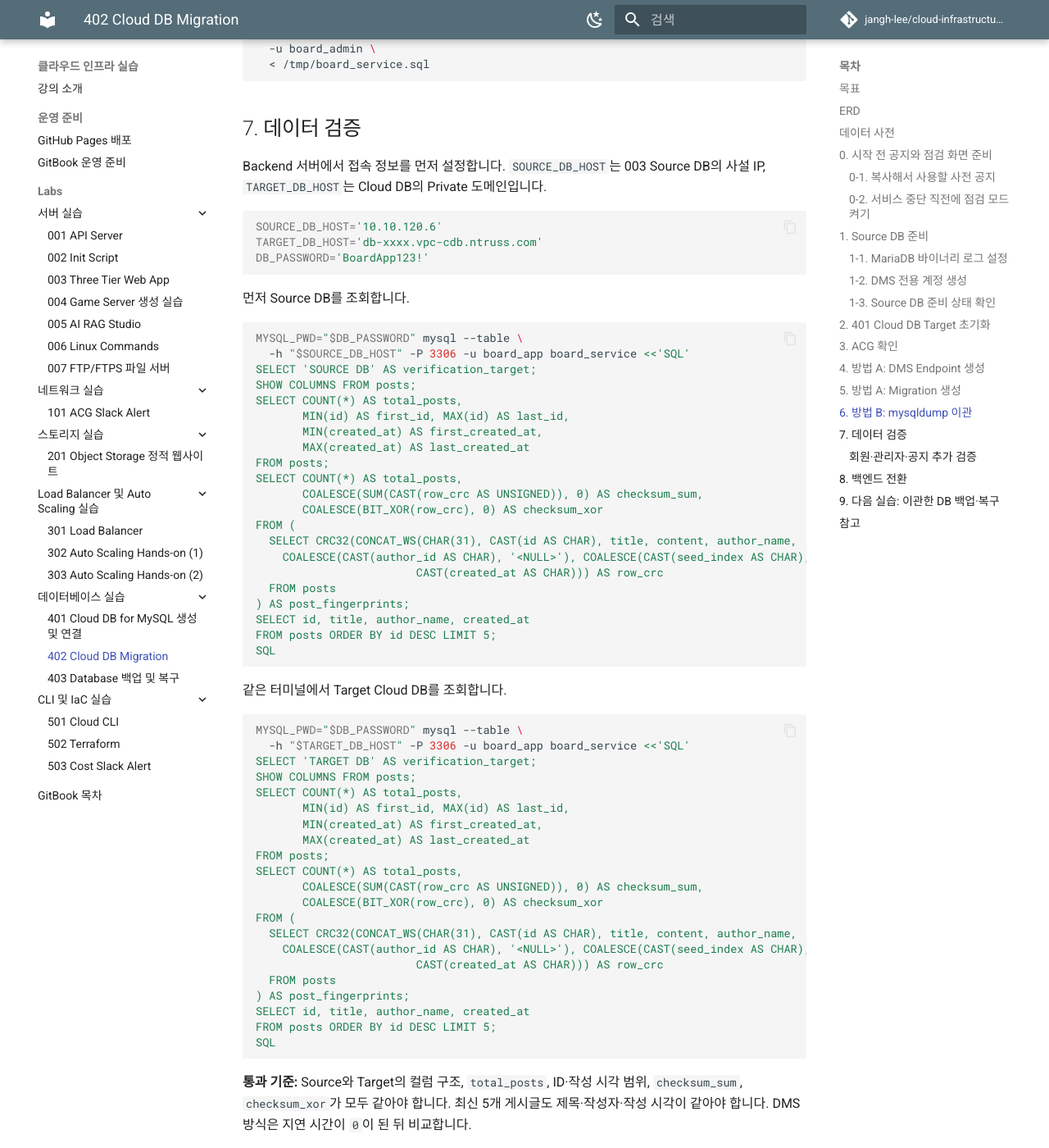
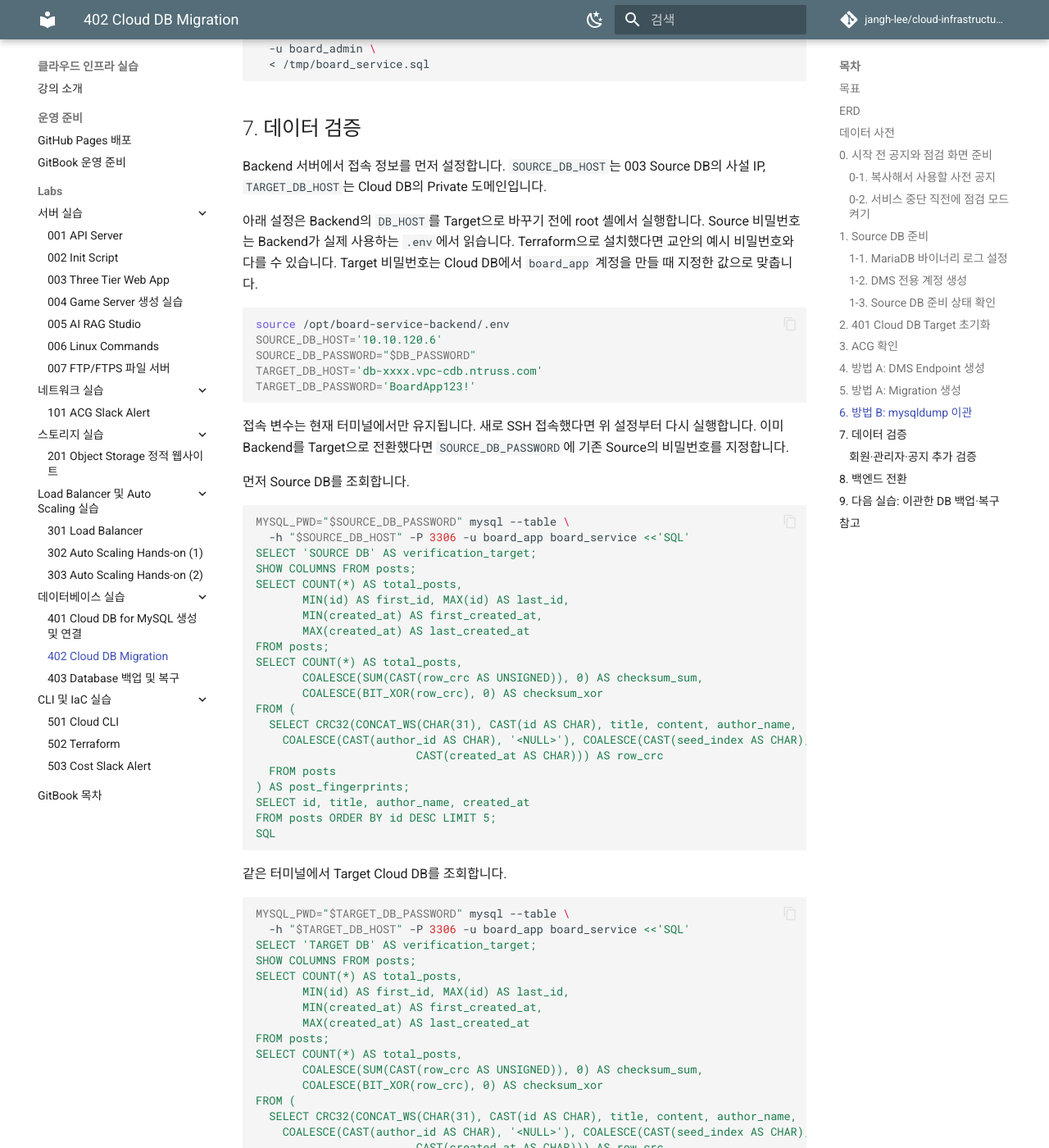
Before and after one commit to jangh-lee/cloud-infrastructure-lecture-example, an MkDocs documentation site: the page built from gitbook/labs/402-cloud-db-migration.md, in a window 1280 px wide and 1400 px high, scrolled down 13733 px. Shown: the whole window at 82% size. Built offline with MkDocs 1.6.1 and Material for MkDocs 9.7.7, drawn with Linux system fonts in a browser that asks for light colours; comment, search, counter and statistics services are not loaded.

Commit message:
Use actual Source credentials for migration validation

````diff
--- a/gitbook/labs/402-cloud-db-migration.md
+++ b/gitbook/labs/402-cloud-db-migration.md
@@ -469,16 +469,22 @@ MYSQL_PWD='BoardAdmin123!' mysql \
 
 Backend 서버에서 접속 정보를 먼저 설정합니다. `SOURCE_DB_HOST`는 003 Source DB의 사설 IP, `TARGET_DB_HOST`는 Cloud DB의 Private 도메인입니다.
 
+아래 설정은 Backend의 `DB_HOST`를 Target으로 바꾸기 전에 root 셸에서 실행합니다. Source 비밀번호는 Backend가 실제 사용하는 `.env`에서 읽습니다. Terraform으로 설치했다면 교안의 예시 비밀번호와 다를 수 있습니다. Target 비밀번호는 Cloud DB에서 `board_app` 계정을 만들 때 지정한 값으로 맞춥니다.
+
 ```bash
+source /opt/board-service-backend/.env
 SOURCE_DB_HOST='10.10.120.6'
+SOURCE_DB_PASSWORD="$DB_PASSWORD"
 TARGET_DB_HOST='db-xxxx.vpc-cdb.ntruss.com'
-DB_PASSWORD='BoardApp123!'
+TARGET_DB_PASSWORD='BoardApp123!'
 ```
+
+접속 변수는 현재 터미널에서만 유지됩니다. 새로 SSH 접속했다면 위 설정부터 다시 실행합니다. 이미 Backend를 Target으로 전환했다면 `SOURCE_DB_PASSWORD`에 기존 Source의 비밀번호를 지정합니다.
 
 먼저 Source DB를 조회합니다.
 
 ```bash
-MYSQL_PWD="$DB_PASSWORD" mysql --table \
+MYSQL_PWD="$SOURCE_DB_PASSWORD" mysql --table \
   -h "$SOURCE_DB_HOST" -P 3306 -u board_app board_service <<'SQL'
 SELECT 'SOURCE DB' AS verification_target;
 SHOW COLUMNS FROM posts;
@@ -504,7 +510,7 @@ SQL
 같은 터미널에서 Target Cloud DB를 조회합니다.
 
 ```bash
-MYSQL_PWD="$DB_PASSWORD" mysql --table \
+MYSQL_PWD="$TARGET_DB_PASSWORD" mysql --table \
   -h "$TARGET_DB_HOST" -P 3306 -u board_app board_service <<'SQL'
 SELECT 'TARGET DB' AS verification_target;
 SHOW COLUMNS FROM posts;
````
Also changed, not shown: 402-cloud db migration/README.md (+9 -3 lines).
